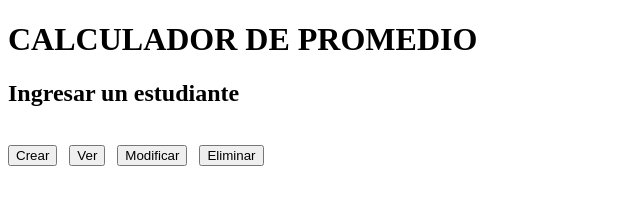
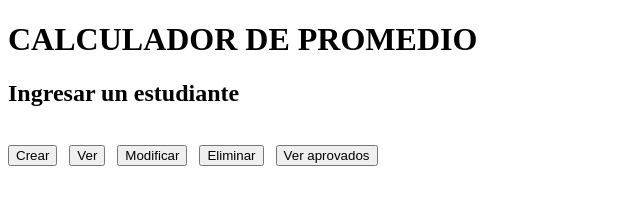
Before and after one commit to Andialecon/segundoEjercicioOpcional, a website: page public/index.html in a window 1280 px wide. Shown: the whole page, without its empty margins (0-640 px from the left). Drawn offline with Linux system fonts and the light colour scheme.

Commit message:
funcion de promedios altos

```diff
--- a/public/index.html
+++ b/public/index.html
@@ -17,6 +17,8 @@
     <button onclick="actualizar();">Modificar</button>
     &nbsp;
     <button onclick="eliminar();">Eliminar</button>
+    &nbsp;
+    <button onclick="aprovados();">Ver aprovados</button>
     </br></br>
     <span id="respuesta"></span>
 
--- a/public/main.js
+++ b/public/main.js
@@ -82,3 +82,12 @@ const eliminar=()=>{
     estudiantes=ListaActualizada;
     console.log("el estudiante ha sido borrado");
 };
+
+const aprovados=()=>{
+    let ganaron = estudiantes.filter(estudiante=>estudiante.promedio >= 3 );
+    var texto="";
+    ganaron.forEach(elemento => {
+        texto+= "<strong>"+elemento.nombre + "</strong></br>" + "<strong>Promedio:</strong> "+ elemento.promedio + "</br></br>";
+    });
+    document.getElementById("respuesta").innerHTML=texto;
+}
```
